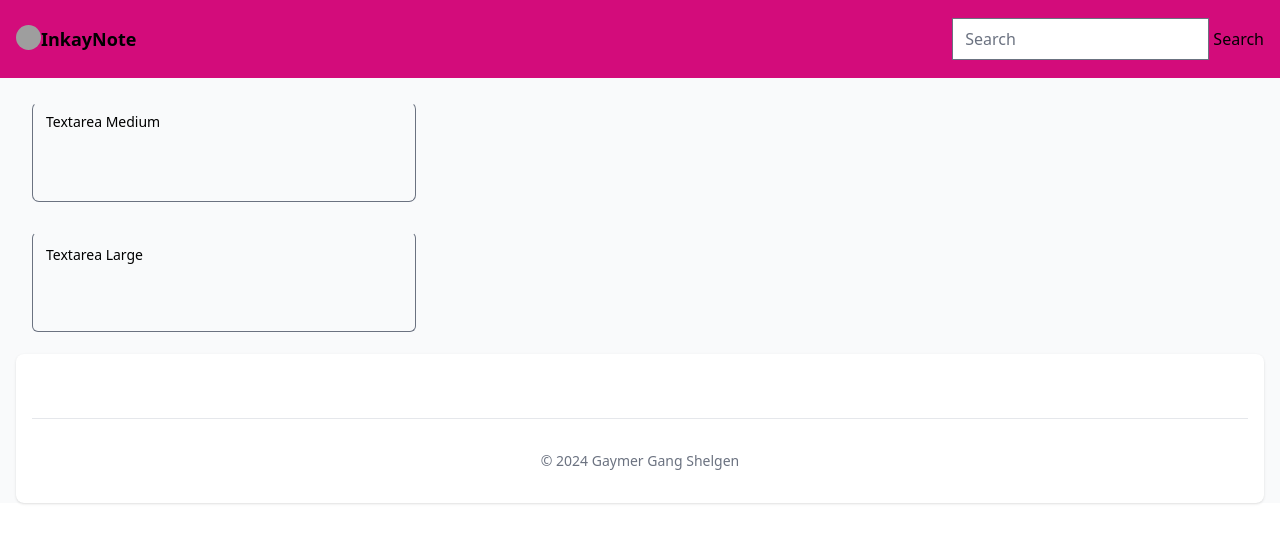
After one commit to NorwegianKiwi-glitch/Inkay, a Flask app: page /test in a window 1280 px wide. The commit adds this page. Shown: the top 543 px of the page. Run offline with Flask 3, Linux system fonts and the light colour scheme; some libraries are stand-ins or nearby versions; grey boxes are pictures that could not be loaded.

Commit message:
css update

```diff
--- a/app.py
+++ b/app.py
@@ -165,5 +165,9 @@ def search():
     print(results)
     return render_template("search_results.html", results=results, query=query)
 
+@app.route("/test")
+def test():
+    return render_template("test.html")
+
 if __name__ == "__main__":
     app.run(debug=True)
--- a/static/dist/css/output.css
+++ b/static/dist/css/output.css
@@ -1063,6 +1063,10 @@ input:checked + .toggle-bg {
   border-width: 0;
 }
 
+.pointer-events-none {
+  pointer-events: none;
+}
+
 .visible {
   visibility: visible;
 }
@@ -1093,6 +1097,10 @@ input:checked + .toggle-bg {
 
 .inset-0 {
   inset: 0px;
+}
+
+.-top-1\.5 {
+  top: -0.375rem;
 }
 
 .bottom-0 {
@@ -1149,6 +1157,11 @@ input:checked + .toggle-bg {
   margin-right: auto;
 }
 
+.my-2 {
+  margin-top: 0.5rem;
+  margin-bottom: 0.5rem;
+}
+
 .my-6 {
   margin-top: 1.5rem;
   margin-bottom: 1.5rem;
@@ -1170,6 +1183,10 @@ input:checked + .toggle-bg {
   margin-left: 0.75rem;
 }
 
+.ml-auto {
+  margin-left: auto;
+}
+
 .mt-2 {
   margin-top: 0.5rem;
 }
@@ -1238,8 +1247,12 @@ input:checked + .toggle-bg {
   height: 2.25rem;
 }
 
-.h-8 {
-  height: 2rem;
+.h-full {
+  height: 100%;
+}
+
+.min-h-\[100px\] {
+  min-height: 100px;
 }
 
 .w-1\/2 {
@@ -1258,8 +1271,16 @@ input:checked + .toggle-bg {
   width: 16rem;
 }
 
+.w-96 {
+  width: 24rem;
+}
+
 .w-full {
   width: 100%;
+}
+
+.min-w-\[200px\] {
+  min-width: 200px;
 }
 
 .max-w-screen-xl {
@@ -1328,6 +1349,16 @@ input:checked + .toggle-bg {
   cursor: pointer;
 }
 
+.select-none {
+  -webkit-user-select: none;
+     -moz-user-select: none;
+          user-select: none;
+}
+
+.resize-none {
+  resize: none;
+}
+
 .resize {
   resize: both;
 }
@@ -1374,6 +1405,10 @@ input:checked + .toggle-bg {
 
 .justify-between {
   justify-content: space-between;
+}
+
+.gap-6 {
+  gap: 1.5rem;
 }
 
 .space-x-2 > :not([hidden]) ~ :not([hidden]) {
@@ -1404,12 +1439,20 @@ input:checked + .toggle-bg {
   border-radius: 0.25rem;
 }
 
+.rounded-\[7px\] {
+  border-radius: 7px;
+}
+
 .rounded-full {
   border-radius: 9999px;
 }
 
 .rounded-lg {
   border-radius: 0.5rem;
+}
+
+.rounded-md {
+  border-radius: 0.375rem;
 }
 
 .rounded-e-lg {
@@ -1459,14 +1502,18 @@ input:checked + .toggle-bg {
   border-color: rgb(243 244 246 / var(--tw-border-opacity));
 }
 
+.border-gray-200 {
+  --tw-border-opacity: 1;
+  border-color: rgb(229 231 235 / var(--tw-border-opacity));
+}
+
 .border-gray-300 {
   --tw-border-opacity: 1;
   border-color: rgb(209 213 219 / var(--tw-border-opacity));
 }
 
-.border-gray-200 {
-  --tw-border-opacity: 1;
-  border-color: rgb(229 231 235 / var(--tw-border-opacity));
+.border-t-transparent {
+  border-top-color: transparent;
 }
 
 .\!bg-gray-50 {
@@ -1484,6 +1531,11 @@ input:checked + .toggle-bg {
   background-color: rgb(26 86 219 / var(--tw-bg-opacity));
 }
 
+.bg-dracula {
+  --tw-bg-opacity: 1;
+  background-color: rgb(211 12 123 / var(--tw-bg-opacity));
+}
+
 .bg-gray-100 {
   --tw-bg-opacity: 1;
   background-color: rgb(243 244 246 / var(--tw-bg-opacity));
@@ -1494,6 +1546,11 @@ input:checked + .toggle-bg {
   background-color: rgb(229 231 235 / var(--tw-bg-opacity));
 }
 
+.bg-gray-50 {
+  --tw-bg-opacity: 1;
+  background-color: rgb(249 250 251 / var(--tw-bg-opacity));
+}
+
 .bg-gray-800 {
   --tw-bg-opacity: 1;
   background-color: rgb(31 41 55 / var(--tw-bg-opacity));
@@ -1503,6 +1560,10 @@ input:checked + .toggle-bg {
   background-color: rgb(17 24 39 / 0.5);
 }
 
+.bg-transparent {
+  background-color: transparent;
+}
+
 .bg-white {
   --tw-bg-opacity: 1;
   background-color: rgb(255 255 255 / var(--tw-bg-opacity));
@@ -1512,11 +1573,6 @@ input:checked + .toggle-bg {
   background-color: rgb(255 255 255 / 0.5);
 }
 
-.bg-dracula {
-  --tw-bg-opacity: 1;
-  background-color: rgb(211 12 123 / var(--tw-bg-opacity));
-}
-
 .p-1 {
   padding: 0.25rem;
 }
@@ -1538,6 +1598,11 @@ input:checked + .toggle-bg {
   padding-right: 0.5rem;
 }
 
+.px-3 {
+  padding-left: 0.75rem;
+  padding-right: 0.75rem;
+}
+
 .px-4 {
   padding-left: 1rem;
   padding-right: 1rem;
@@ -1577,6 +1652,14 @@ input:checked + .toggle-bg {
 
 .text-center {
   text-align: center;
+}
+
+.font-sans {
+  font-family: ui-sans-serif, system-ui, sans-serif, "Apple Color Emoji", "Segoe UI Emoji", "Segoe UI Symbol", "Noto Color Emoji";
+}
+
+.text-\[11px\] {
+  font-size: 11px;
 }
 
 .text-lg {
@@ -1589,19 +1672,27 @@ input:checked + .toggle-bg {
   line-height: 1.25rem;
 }
 
-.text-2xl {
-  font-size: 1.5rem;
-  line-height: 2rem;
+.text-xl {
+  font-size: 1.25rem;
+  line-height: 1.75rem;
 }
 
 .font-bold {
   font-weight: 700;
 }
 
+.font-light {
+  font-weight: 300;
+}
+
 .font-medium {
   font-weight: 500;
 }
 
+.font-normal {
+  font-weight: 400;
+}
+
 .font-semibold {
   font-weight: 600;
 }
@@ -1616,6 +1707,14 @@ input:checked + .toggle-bg {
 
 .leading-9 {
   line-height: 2.25rem;
+}
+
+.leading-tight {
+  line-height: 1.25;
+}
+
+.tracking-tight {
+  letter-spacing: -0.025em;
 }
 
 .text-blue-600 {
@@ -1675,6 +1774,10 @@ input:checked + .toggle-bg {
 
 .outline {
   outline-style: solid;
+}
+
+.outline-0 {
+  outline-width: 0px;
 }
 
 .blur {
@@ -1694,6 +1797,12 @@ input:checked + .toggle-bg {
   transition-duration: 150ms;
 }
 
+.transition-all {
+  transition-property: all;
+  transition-timing-function: cubic-bezier(0.4, 0, 0.2, 1);
+  transition-duration: 150ms;
+}
+
 .transition-opacity {
   transition-property: opacity;
   transition-timing-function: cubic-bezier(0.4, 0, 0.2, 1);
@@ -1710,6 +1819,133 @@ input:checked + .toggle-bg {
   transition-timing-function: cubic-bezier(0, 0, 0.2, 1);
 }
 
+.before\:pointer-events-none::before {
+  content: var(--tw-content);
+  pointer-events: none;
+}
+
+.before\:mr-1::before {
+  content: var(--tw-content);
+  margin-right: 0.25rem;
+}
+
+.before\:mt-\[6\.5px\]::before {
+  content: var(--tw-content);
+  margin-top: 6.5px;
+}
+
+.before\:box-border::before {
+  content: var(--tw-content);
+  box-sizing: border-box;
+}
+
+.before\:block::before {
+  content: var(--tw-content);
+  display: block;
+}
+
+.before\:h-1\.5::before {
+  content: var(--tw-content);
+  height: 0.375rem;
+}
+
+.before\:w-2\.5::before {
+  content: var(--tw-content);
+  width: 0.625rem;
+}
+
+.before\:rounded-tl-md::before {
+  content: var(--tw-content);
+  border-top-left-radius: 0.375rem;
+}
+
+.before\:border-l::before {
+  content: var(--tw-content);
+  border-left-width: 1px;
+}
+
+.before\:border-t::before {
+  content: var(--tw-content);
+  border-top-width: 1px;
+}
+
+.before\:transition-all::before {
+  content: var(--tw-content);
+  transition-property: all;
+  transition-timing-function: cubic-bezier(0.4, 0, 0.2, 1);
+  transition-duration: 150ms;
+}
+
+.after\:pointer-events-none::after {
+  content: var(--tw-content);
+  pointer-events: none;
+}
+
+.after\:ml-1::after {
+  content: var(--tw-content);
+  margin-left: 0.25rem;
+}
+
+.after\:mt-\[6\.5px\]::after {
+  content: var(--tw-content);
+  margin-top: 6.5px;
+}
+
+.after\:box-border::after {
+  content: var(--tw-content);
+  box-sizing: border-box;
+}
+
+.after\:block::after {
+  content: var(--tw-content);
+  display: block;
+}
+
+.after\:h-1\.5::after {
+  content: var(--tw-content);
+  height: 0.375rem;
+}
+
+.after\:w-2\.5::after {
+  content: var(--tw-content);
+  width: 0.625rem;
+}
+
+.after\:flex-grow::after {
+  content: var(--tw-content);
+  flex-grow: 1;
+}
+
+.after\:rounded-tr-md::after {
+  content: var(--tw-content);
+  border-top-right-radius: 0.375rem;
+}
+
+.after\:border-r::after {
+  content: var(--tw-content);
+  border-right-width: 1px;
+}
+
+.after\:border-t::after {
+  content: var(--tw-content);
+  border-top-width: 1px;
+}
+
+.after\:transition-all::after {
+  content: var(--tw-content);
+  transition-property: all;
+  transition-timing-function: cubic-bezier(0.4, 0, 0.2, 1);
+  transition-duration: 150ms;
+}
+
+.placeholder-shown\:border:-moz-placeholder-shown {
+  border-width: 1px;
+}
+
+.placeholder-shown\:border:placeholder-shown {
+  border-width: 1px;
+}
+
 .hover\:border-gray-300:hover {
   --tw-border-opacity: 1;
   border-color: rgb(209 213 219 / var(--tw-border-opacity));
@@ -1781,11 +2039,133 @@ input:checked + .toggle-bg {
   --tw-ring-color: rgb(164 202 254 / var(--tw-ring-opacity));
 }
 
+.focus\:ring-blue-500:focus {
+  --tw-ring-opacity: 1;
+  --tw-ring-color: rgb(63 131 248 / var(--tw-ring-opacity));
+}
+
 .focus\:ring-gray-200:focus {
   --tw-ring-opacity: 1;
   --tw-ring-color: rgb(229 231 235 / var(--tw-ring-opacity));
 }
 
+.disabled\:resize-none:disabled {
+  resize: none;
+}
+
+.disabled\:border-0:disabled {
+  border-width: 0px;
+}
+
+.peer:-moz-placeholder-shown ~ .peer-placeholder-shown\:text-sm {
+  font-size: 0.875rem;
+  line-height: 1.25rem;
+}
+
+.peer:placeholder-shown ~ .peer-placeholder-shown\:text-sm {
+  font-size: 0.875rem;
+  line-height: 1.25rem;
+}
+
+.peer:-moz-placeholder-shown ~ .peer-placeholder-shown\:leading-\[3\.75\] {
+  line-height: 3.75;
+}
+
+.peer:placeholder-shown ~ .peer-placeholder-shown\:leading-\[3\.75\] {
+  line-height: 3.75;
+}
+
+.peer:-moz-placeholder-shown ~ .peer-placeholder-shown\:leading-\[4\.1\] {
+  line-height: 4.1;
+}
+
+.peer:placeholder-shown ~ .peer-placeholder-shown\:leading-\[4\.1\] {
+  line-height: 4.1;
+}
+
+.peer:-moz-placeholder-shown ~ .peer-placeholder-shown\:before\:border-transparent::before {
+  content: var(--tw-content);
+  border-color: transparent;
+}
+
+.peer:placeholder-shown ~ .peer-placeholder-shown\:before\:border-transparent::before {
+  content: var(--tw-content);
+  border-color: transparent;
+}
+
+.peer:-moz-placeholder-shown ~ .peer-placeholder-shown\:after\:border-transparent::after {
+  content: var(--tw-content);
+  border-color: transparent;
+}
+
+.peer:placeholder-shown ~ .peer-placeholder-shown\:after\:border-transparent::after {
+  content: var(--tw-content);
+  border-color: transparent;
+}
+
+.peer:focus ~ .peer-focus\:text-\[11px\] {
+  font-size: 11px;
+}
+
+.peer:focus ~ .peer-focus\:leading-tight {
+  line-height: 1.25;
+}
+
+.peer:focus ~ .peer-focus\:text-gray-900 {
+  --tw-text-opacity: 1;
+  color: rgb(17 24 39 / var(--tw-text-opacity));
+}
+
+.peer:focus ~ .peer-focus\:before\:border-l-2::before {
+  content: var(--tw-content);
+  border-left-width: 2px;
+}
+
+.peer:focus ~ .peer-focus\:before\:border-t-2::before {
+  content: var(--tw-content);
+  border-top-width: 2px;
+}
+
+.peer:focus ~ .peer-focus\:before\:border-gray-900::before {
+  content: var(--tw-content);
+  --tw-border-opacity: 1;
+  border-color: rgb(17 24 39 / var(--tw-border-opacity));
+}
+
+.peer:focus ~ .peer-focus\:after\:border-r-2::after {
+  content: var(--tw-content);
+  border-right-width: 2px;
+}
+
+.peer:focus ~ .peer-focus\:after\:border-t-2::after {
+  content: var(--tw-content);
+  border-top-width: 2px;
+}
+
+.peer:focus ~ .peer-focus\:after\:border-gray-900::after {
+  content: var(--tw-content);
+  --tw-border-opacity: 1;
+  border-color: rgb(17 24 39 / var(--tw-border-opacity));
+}
+
+.peer:disabled ~ .peer-disabled\:text-transparent {
+  color: transparent;
+}
+
+.peer:disabled ~ .peer-disabled\:before\:border-transparent::before {
+  content: var(--tw-content);
+  border-color: transparent;
+}
+
+.peer:disabled ~ .peer-disabled\:after\:border-transparent::after {
+  content: var(--tw-content);
+  border-color: transparent;
+}
+
+.dark\:border:is(.dark *) {
+  border-width: 1px;
+}
+
 .dark\:border-blue-500:is(.dark *) {
   --tw-border-opacity: 1;
   border-color: rgb(63 131 248 / var(--tw-border-opacity));
--- a/templates/layout.html
+++ b/templates/layout.html
@@ -11,6 +11,7 @@
 </head>
 
 <body>
+    <section class="bg-gray-50 dark:bg-gray-900">
     <!-- Navbar -->
     <nav class="bg-dracula border-blue-600 px-2 sm:px-4 py-2.5">
         <div class="container flex flex-wrap justify-between items-center mx-auto">
@@ -19,6 +20,7 @@
                     class="rounded-full" style="height: 25px; width: 25px" alt="" loading="lazy" />
                 <span class="self-center text-lg font-semibold whitespace-nowrap dark:text-white">InkayNote</span>
             </a>
+
             <!-- Search Form -->
             <form class="form-inline my-2 my-lg-0 ml-auto" method="GET" action="{{ url_for('search') }}">
                 <input class="form-control mr-sm-2" type="search" name="query" placeholder="Search" aria-label="Search">
@@ -55,6 +57,7 @@
             </div>
     </nav>
 
+
     <!-- margin -->
     <div class="mx-8 mt-6">
         {% block body %} {% endblock %}
@@ -68,6 +71,8 @@
         </div>
     </footer>
 
+    </section>
+
     <script src="https://cdn.jsdelivr.net/npm/flowbite@2.5.1/dist/flowbite.min.js"></script>
 
 </body>
--- a/templates/login.html
+++ b/templates/login.html
@@ -9,7 +9,7 @@
     </form>
     <a href="{{ url_for('register') }}">Don't have an account? Register</a> -->
 
-    <section class="bg-gray-50 dark:bg-gray-900">
+    <section>
         <div class="flex flex-col items-center justify-center px-6 py-8 mx-auto md:h-screen lg:py-0">
             <div class="w-full bg-white rounded-lg shadow dark:border md:mt-0 sm:max-w-md xl:p-0 dark:bg-gray-800 dark:border-gray-700">
                 <div class="p-6 space-y-4 md:space-y-6 sm:p-8">
--- /dev/null
+++ b/templates/test.html
@@ -0,0 +1,27 @@
+<!-- templates/edit.html -->
+{% extends "layout.html" %}
+
+{% block body %}
+
+<div class="flex flex-col items-end gap-6 w-96">
+    <div class="relative w-full min-w-[200px]">
+      <textarea
+        class="peer h-full min-h-[100px] w-full resize-none rounded-[7px] border border-blue-gray-200 border-t-transparent bg-transparent px-3 py-2.5 font-sans text-sm font-normal text-blue-gray-700 outline outline-0 transition-all placeholder-shown:border placeholder-shown:border-blue-gray-200 placeholder-shown:border-t-blue-gray-200 focus:border-2 focus:border-gray-900 focus:border-t-transparent focus:outline-0 disabled:resize-none disabled:border-0 disabled:bg-blue-gray-50"
+        placeholder=" "></textarea>
+      <label
+        class="before:content[' '] after:content[' '] pointer-events-none absolute left-0 -top-1.5 flex h-full w-full select-none text-[11px] font-normal leading-tight text-blue-gray-400 transition-all before:pointer-events-none before:mt-[6.5px] before:mr-1 before:box-border before:block before:h-1.5 before:w-2.5 before:rounded-tl-md before:border-t before:border-l before:border-blue-gray-200 before:transition-all after:pointer-events-none after:mt-[6.5px] after:ml-1 after:box-border after:block after:h-1.5 after:w-2.5 after:flex-grow after:rounded-tr-md after:border-t after:border-r after:border-blue-gray-200 after:transition-all peer-placeholder-shown:text-sm peer-placeholder-shown:leading-[3.75] peer-placeholder-shown:text-blue-gray-500 peer-placeholder-shown:before:border-transparent peer-placeholder-shown:after:border-transparent peer-focus:text-[11px] peer-focus:leading-tight peer-focus:text-gray-900 peer-focus:before:border-t-2 peer-focus:before:border-l-2 peer-focus:before:border-gray-900 peer-focus:after:border-t-2 peer-focus:after:border-r-2 peer-focus:after:border-gray-900 peer-disabled:text-transparent peer-disabled:before:border-transparent peer-disabled:after:border-transparent peer-disabled:peer-placeholder-shown:text-blue-gray-500">
+        Textarea Medium
+      </label>
+    </div>
+    <div class="relative w-full min-w-[200px]">
+      <textarea
+        class="peer h-full min-h-[100px] w-full resize-none rounded-md border border-blue-gray-200 border-t-transparent bg-transparent px-3 py-3 font-sans text-sm font-normal text-blue-gray-700 outline outline-0 transition-all placeholder-shown:border placeholder-shown:border-blue-gray-200 placeholder-shown:border-t-blue-gray-200 focus:border-2 focus:border-gray-900 focus:border-t-transparent focus:outline-0 disabled:resize-none disabled:border-0 disabled:bg-blue-gray-50"
+        placeholder=" "></textarea>
+      <label
+        class="before:content[' '] after:content[' '] pointer-events-none absolute left-0 -top-1.5 flex h-full w-full select-none text-[11px] font-normal leading-tight text-blue-gray-400 transition-all before:pointer-events-none before:mt-[6.5px] before:mr-1 before:box-border before:block before:h-1.5 before:w-2.5 before:rounded-tl-md before:border-t before:border-l before:border-blue-gray-200 before:transition-all after:pointer-events-none after:mt-[6.5px] after:ml-1 after:box-border after:block after:h-1.5 after:w-2.5 after:flex-grow after:rounded-tr-md after:border-t after:border-r after:border-blue-gray-200 after:transition-all peer-placeholder-shown:text-sm peer-placeholder-shown:leading-[4.1] peer-placeholder-shown:text-blue-gray-500 peer-placeholder-shown:before:border-transparent peer-placeholder-shown:after:border-transparent peer-focus:text-[11px] peer-focus:leading-tight peer-focus:text-gray-900 peer-focus:before:border-t-2 peer-focus:before:border-l-2 peer-focus:before:border-gray-900 peer-focus:after:border-t-2 peer-focus:after:border-r-2 peer-focus:after:border-gray-900 peer-disabled:text-transparent peer-disabled:before:border-transparent peer-disabled:after:border-transparent peer-disabled:peer-placeholder-shown:text-blue-gray-500">
+        Textarea Large
+      </label>
+    </div>
+</div>
+
+{% endblock %}
```
Also changed, not shown: other parts of static/dist/css/output.css (+109 -52 lines), templates/edit.html (+5 -4 lines), templates/index.html (+4 -3 lines), instance/notater.db.
